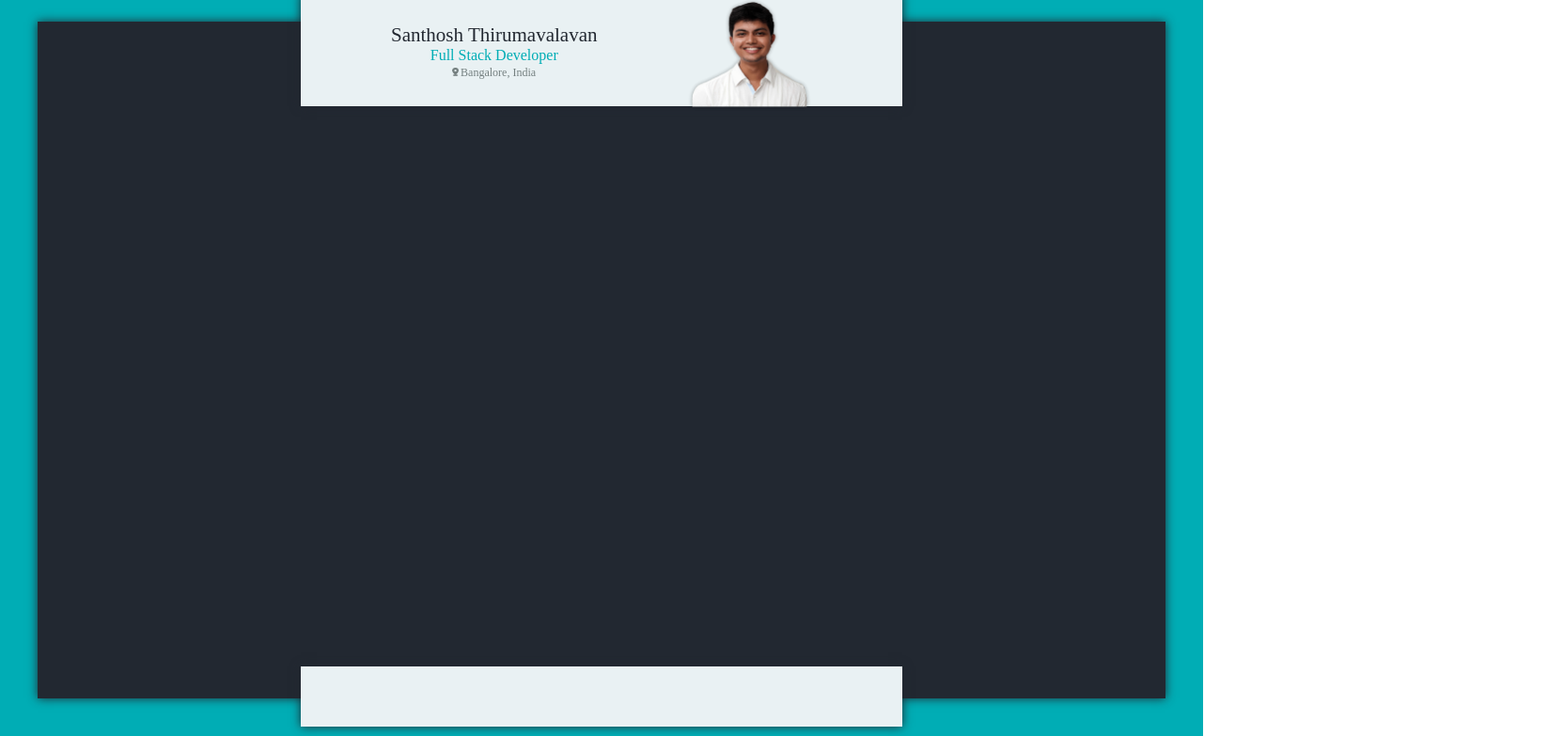
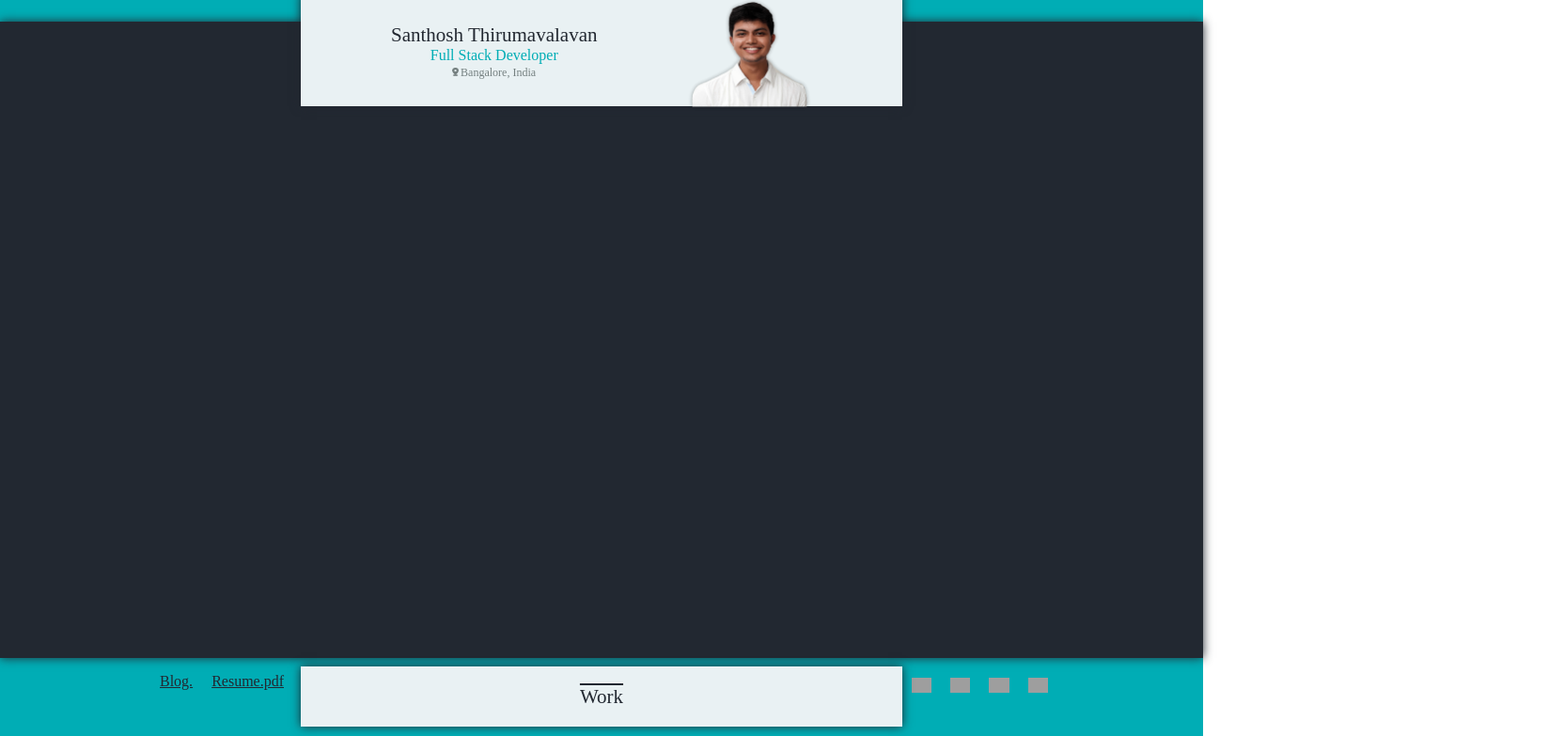
Before and after one commit to iamsantto/dev-portfolio, a React (Create React App) app: page / in a window 1280 px wide. Shown: the part 17-800 px from the top of the page at 94% size, 1664 px wide, since content can reach past the window. Built offline with nearby package versions, Linux system fonts and the light colour scheme; grey boxes are pictures that could not be loaded.

Commit message:
added more footer elements - work, connect

```diff
--- a/src/App.css
+++ b/src/App.css
@@ -6,7 +6,8 @@
   flex-direction: column;
   font-size: calc(5px + 2vmin);
   justify-content: center;
-  min-height: 100vh;
+  height: 100vh;
+  width: 100vw;
   text-align: center;
 }
 
@@ -14,8 +15,8 @@
   background-color: #222831;
   box-shadow: 0 0 10px 0px #222831;
   margin: 5vh;
-  width: 150vh;
-  height: 90vh;
+  width: 100vw;
+  height: 87vh;
 }
 
 .Card-Overlay {
@@ -38,6 +39,12 @@
 .Footer {
   bottom: 1.3vh;
   height: 8vh;
+  justify-content: center;
+}
+
+.Footer span {
+  text-decoration: overline;
+  padding-top: 2.5vh;
 }
 
 .Header {
@@ -64,3 +71,23 @@
   margin: 2vh;
   padding: 2vh 10vh;
 }
+
+.Nav-Bar {
+  width: 55vw;
+  position: relative;
+  top: -3vh;
+  right: 10vw;
+  text-align: left;
+  font-size: medium;
+}
+
+.Connect {
+  width: 100vw;
+  position: relative;
+  top: -5vh;
+  left: 30vw;
+}
+
+.Connect img {
+  height: 2vh;
+}
--- a/src/components/App.js
+++ b/src/components/App.js
@@ -1,7 +1,9 @@
 import React, { useEffect } from 'react';
 import Canvas from './Canvas';
 import CardOverlay from './CardOverlay';
+import Connect from './Connect';
 import Title from './Title'
+import NavBar from './NavBar'
 
 import { HEADER } from '../constants/app'
 
@@ -22,8 +24,10 @@ function App() {
 
       </Canvas>
       <CardOverlay position="Footer">
-        <div></div>
+        <span>Work</span>
       </CardOverlay>
+      <NavBar />
+      <Connect />
     </div>
   );
 }
--- /dev/null
+++ b/src/components/Connect.js
@@ -0,0 +1,15 @@
+import React from 'react';
+
+import { CONNECT } from '../constants/app'
+
+function Connect() {
+  return <div className="Connect">
+    <a href={CONNECT.githubUrl} target="blank"><img src={CONNECT.githubImg} alt={CONNECT.githubAlt} /></a>
+    <a href={CONNECT.linkedinUrl} target="blank"><img src={CONNECT.linkedinImg} alt={CONNECT.linkedinAlt} /></a>
+    <a href={CONNECT.instagramUrl} target="blank"><img src={CONNECT.instagramImg} alt={CONNECT.instagramAlt} /></a>
+    <a href={CONNECT.twitterUrl} target="blank"><img src={CONNECT.twitterImg} alt={CONNECT.twitterAlt} /></a>
+    <a href={CONNECT.mailUrl} target="blank"><img src={CONNECT.mailImg} alt={CONNECT.mailAlt} /></a>
+  </div>
+}
+
+export default Connect;
--- /dev/null
+++ b/src/components/NavBar.js
@@ -0,0 +1,10 @@
+import React from 'react';
+import { FOOTER } from '../constants/app';
+
+function NavBar() {
+  return <div className="Nav-Bar">
+    {FOOTER.nav.map(item => <a href={item.link} key={item.link} target="blank">{item.name}</a>)}
+  </div>
+}
+
+export default NavBar;
--- a/src/constants/app.js
+++ b/src/constants/app.js
@@ -10,5 +10,26 @@ export const HEADER = {
 
 export const FOOTER = {
   connect: [],
-  nav: [ 'Blog', 'Resume' ]
+  nav: [
+    { name: 'Blog.', link: '#' },
+    { name: 'Resume.pdf', link: '#.pdf' }
+  ]
 };
+
+export const CONNECT = {
+  githubAlt: 'Github logo',
+  githubImg: 'images/github.png',
+  githubUrl: 'https://github.com/iamsantto',
+  instagramAlt: 'Instagram logo',
+  instagramImg: 'images/instagram.png',
+  instagramUrl: 'https://www.instagram.com/craytographer/',
+  linkedinAlt: 'Linkedin logo',
+  linkedinImg: 'images/linkedin.png',
+  linkedinUrl: 'https://www.linkedin.com/in/iamsantto/',
+  mailAlt: 'Mail logo',
+  mailImg: 'images/mail.png',
+  mailUrl: 'mailto:iamsantto@gmail.com',
+  twitterAlt: 'Twitter logo',
+  twitterImg: 'images/twitter.png',
+  twitterUrl: 'https://twitter.com/craytographer/'
+}
--- a/src/index.css
+++ b/src/index.css
@@ -4,3 +4,8 @@ body {
   -webkit-font-smoothing: antialiased;
   -moz-osx-font-smoothing: grayscale;
 }
+
+a {
+  color: #222831;
+  padding: 10px;
+}
```
Also changed, not shown: public/images/github.png (added).
